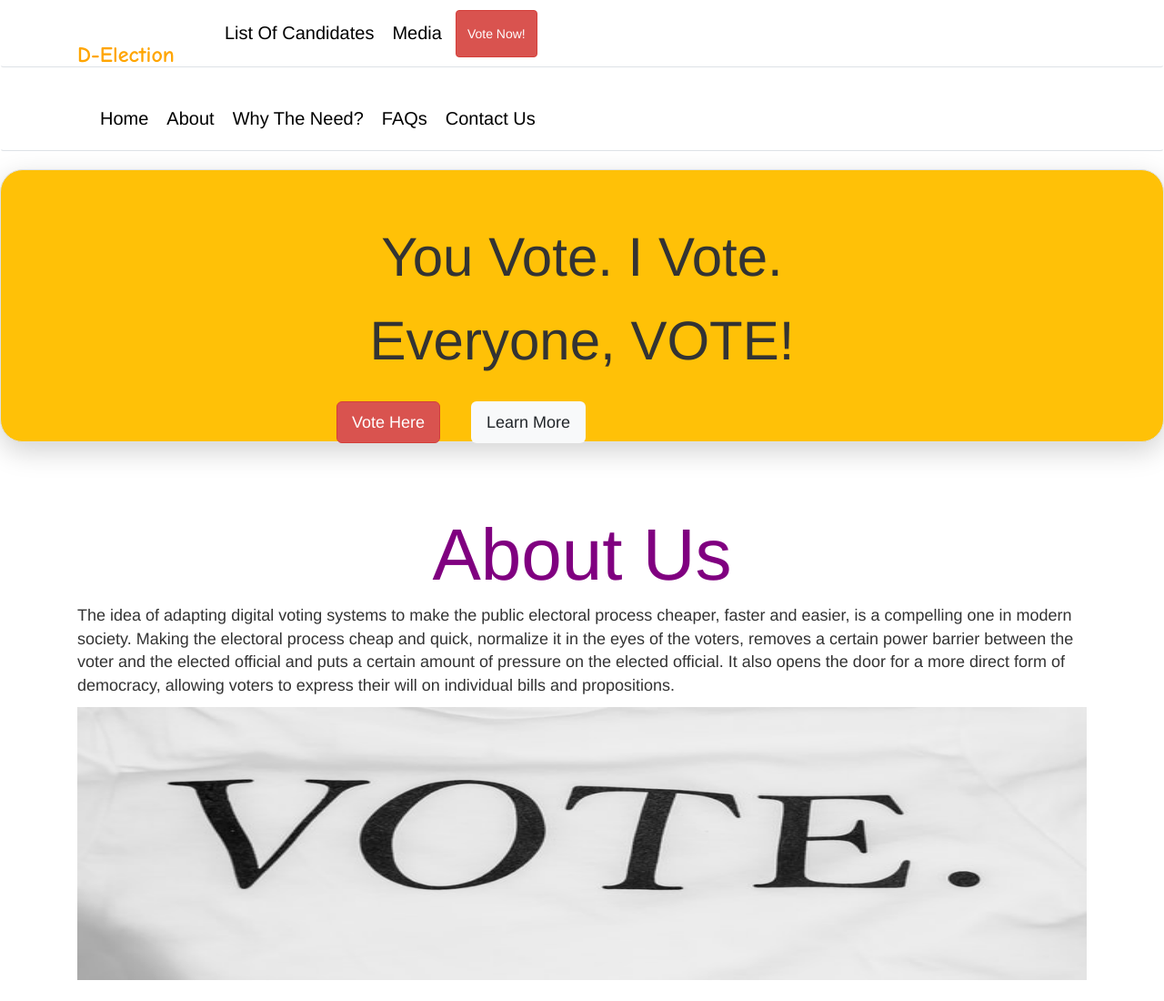
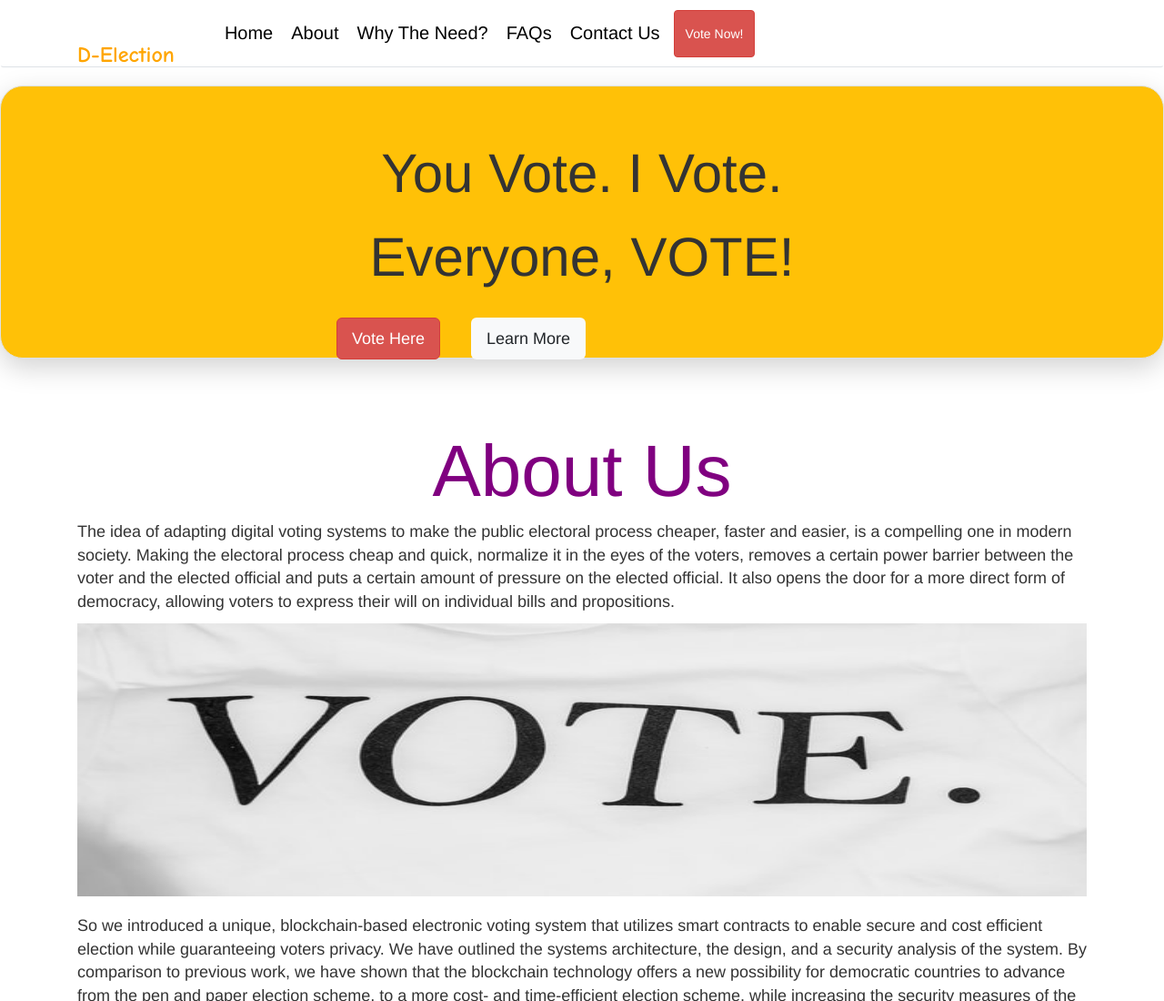
Before and after one commit to harsh-github18/A3try-os-, a website: page election/src/index.html in a window 1280 px wide. Shown: the top 1100 px of the page at 91% size. Drawn offline with nearby package versions, Linux system fonts and the light colour scheme; files that its build step writes are made by us from their sources; files whose address does not match are found by name.

Commit message:
Update index.html

```diff
--- a/election/src/index.html
+++ b/election/src/index.html
@@ -11,11 +11,9 @@
     <title>D-Election</title>
 </head>
     <body>
-        <nav class="navbar navbar-expand-md navbar-white py-3 border-bottom" id="top-nav">
+        <!--<nav class="navbar navbar-expand-md navbar-white py-3 border-bottom" id="top-nav">
         <div class="container">
-            <a href="index.html" class="navbar-brand pr-4 mr-4">
-                <h3 class="heading">D-Election</h3>
-            </a>
+
             <button class="navbar-toggler" data-toggle="collapse" data-target="#topnavbarCollapse">
                 <span class="navbar-toggler-icon"></span>
             </button>
@@ -24,31 +22,31 @@
                     <li class="nav-item">
                         <a href="candidates-list.html" class="nav-link">List Of Candidates</a>
                     </li>
-                    <!--<li class="nav-item">
+                    <li class="nav-item">
                         <a href="#" class="nav-link">Voter Registration</a>
                     </li>-->
                     <!--<li class="nav-item">
                         <a href="vote.html" class="nav-link">Vote Here</a>
-                    </li>-->
+                    </li>
+
                     <li class="nav-item">
                         <a href="#" class="nav-link">Media</a>
                     </li>
                 </ul>
-                <ul class="navbar-nav ml-auto">
-                    <li class="nav-item">
-                       <a href="vote.html" class="btn btn-danger" role="button">Vote Now!</a>
-                    </li>
-                </ul>
+
             </div>
         </div>
-    </nav>
+    </nav> -->
 
 
         <nav class="navbar navbar-expand-md navbar-white sticky-top py-3 border-bottom" id="main-nav">
         <div class="container">
+             <a href="index.html" class="navbar-brand pr-4 mr-4">
+                <h3 class="heading">D-Election</h3>
+            </a>
             <button class="navbar-toggler" data-toggle="collapse" data-target="#navbarCollapse">
                 <span class="navbar-toggler-icon"></span>
-            </button>
+             </button>
             <div class="collapse navbar-collapse" id="navbarCollapse">
                 <ul class="navbar-nav">
                     <li class="nav-item">
@@ -65,6 +63,11 @@
                     </li>
                     <li class="nav-item">
                         <a href="#contact-section" class="nav-link">Contact Us</a>
+                    </li>
+                </ul>
+                 <ul class="navbar-nav ml-auto">
+                    <li class="nav-item">
+                       <a href="vote.html" class="btn btn-danger" role="button">Vote Now!</a>
                     </li>
                 </ul>
             </div>
```
